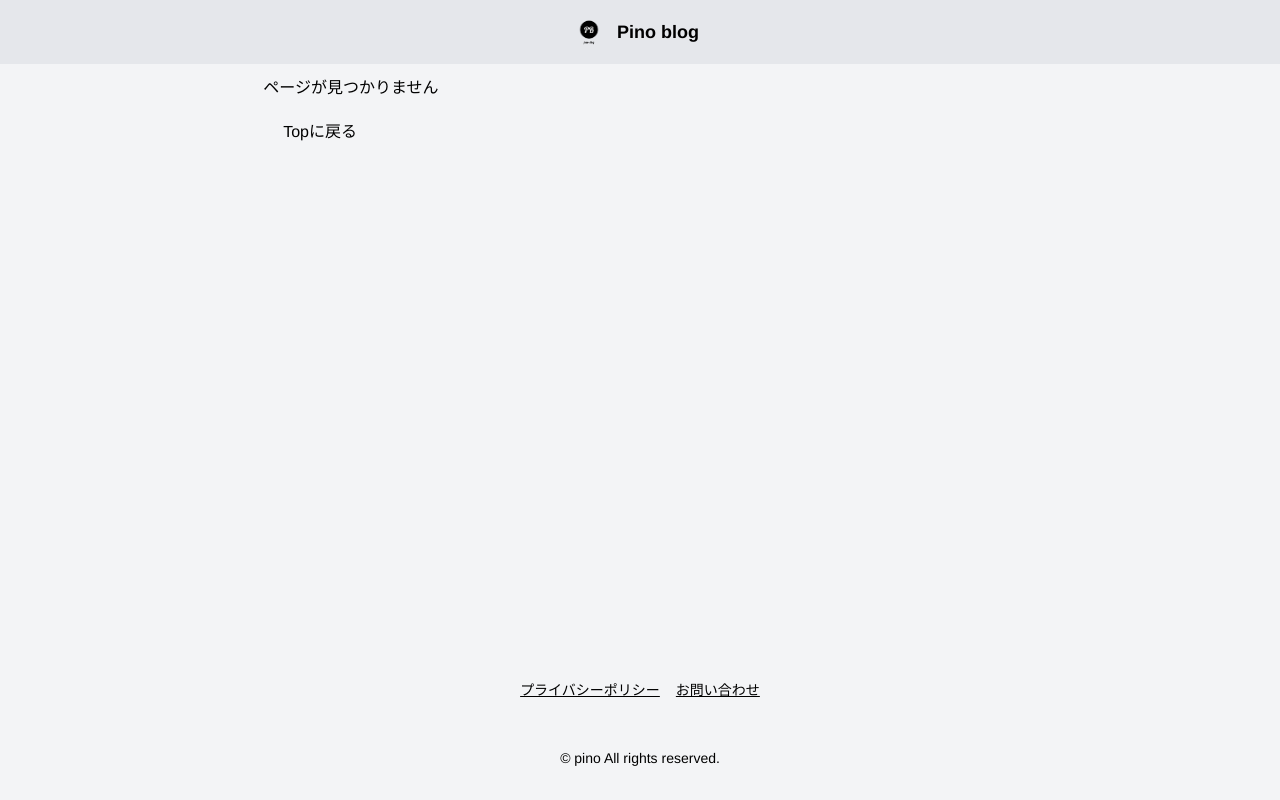
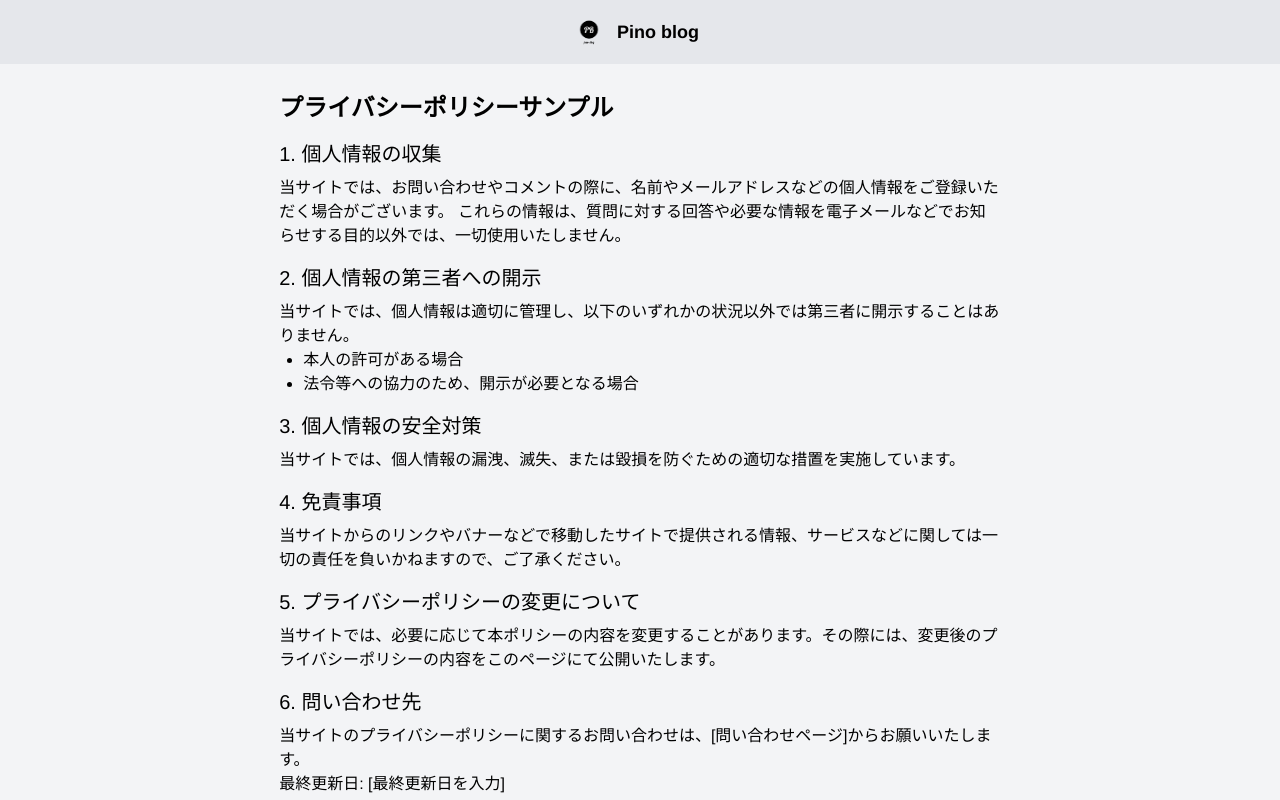
Before and after one commit to 0701pino/blog-sample, a Next.js app in the folder next_app/: page /privacy-policy in a window 1280 px wide. Before the commit this address had no page. Shown: the top 800 px of the page. Built offline with nearby package versions, Linux system fonts and the light colour scheme.

Commit message:
サンプルページ追加

```diff
--- /dev/null
+++ b/next_app/src/app/privacy-policy/page.tsx
@@ -0,0 +1,42 @@
+export default function PrivacyPolicy() {
+  return (
+    <div className="p-4">
+      <h1 className="text-2xl font-bold mb-4">プライバシーポリシーサンプル</h1>
+
+      <h2 className="text-xl mt-4 mb-2">1. 個人情報の収集</h2>
+      <p>
+        当サイトでは、お問い合わせやコメントの際に、名前やメールアドレスなどの個人情報をご登録いただく場合がございます。
+        これらの情報は、質問に対する回答や必要な情報を電子メールなどでお知らせする目的以外では、一切使用いたしません。
+      </p>
+
+      <h2 className="text-xl mt-4 mb-2">2. 個人情報の第三者への開示</h2>
+      <p>
+        当サイトでは、個人情報は適切に管理し、以下のいずれかの状況以外では第三者に開示することはありません。
+        <ul className="list-disc ml-6">
+          <li>本人の許可がある場合</li>
+          <li>法令等への協力のため、開示が必要となる場合</li>
+        </ul>
+      </p>
+
+      <h2 className="text-xl mt-4 mb-2">3. 個人情報の安全対策</h2>
+      <p>当サイトでは、個人情報の漏洩、滅失、または毀損を防ぐための適切な措置を実施しています。</p>
+
+      <h2 className="text-xl mt-4 mb-2">4. 免責事項</h2>
+      <p>
+        当サイトからのリンクやバナーなどで移動したサイトで提供される情報、サービスなどに関しては一切の責任を負いかねますので、ご了承ください。
+      </p>
+
+      <h2 className="text-xl mt-4 mb-2">5. プライバシーポリシーの変更について</h2>
+      <p>
+        当サイトでは、必要に応じて本ポリシーの内容を変更することがあります。その際には、変更後のプライバシーポリシーの内容をこのページにて公開いたします。
+      </p>
+
+      <h2 className="text-xl mt-4 mb-2">6. 問い合わせ先</h2>
+      <p>
+        当サイトのプライバシーポリシーに関するお問い合わせは、[問い合わせページ]からお願いいたします。
+        <br />
+      </p>
+      <p>最終更新日: [最終更新日を入力]</p>
+    </div>
+  );
+}
```
